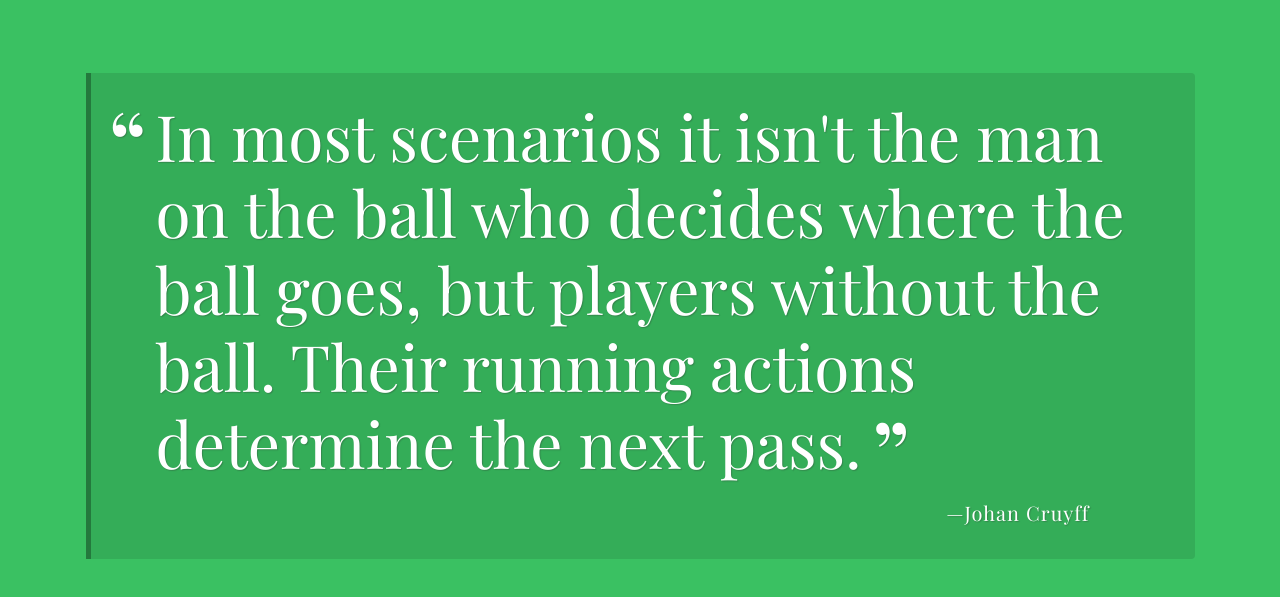
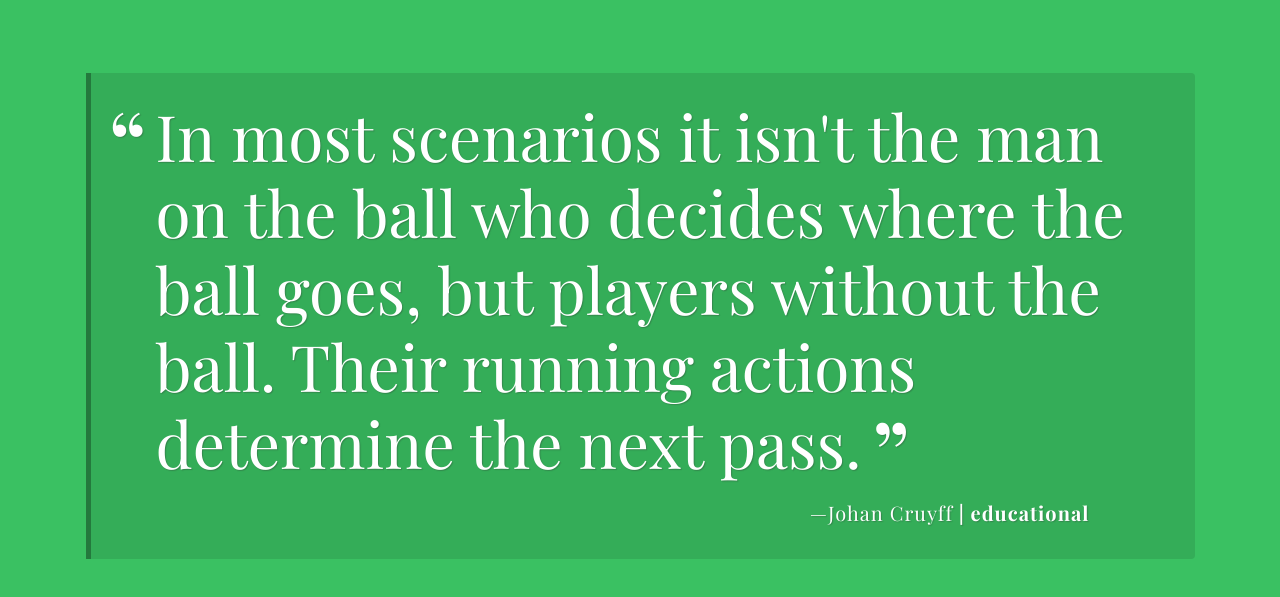
Before and after one commit to hadyfarhat/random_quote_generator, a plain HTML site: page src/index.html in a window 1280 px wide. Both pictures are taken after a click on the button "Show another quote". Shown: the part 147-744 px from the top of the page. Drawn offline with nearby package versions, Linux system fonts and the light colour scheme; a web font is replaced by a local one.

Commit message:
Add tag property to quote objects

```diff
--- a/src/css/styles.css
+++ b/src/css/styles.css
@@ -115,6 +115,14 @@ h1 {
   font-style: normal;
 }
 
+.tag:before {
+  content: " | ";
+}
+
+.tag {
+  font-weight: 800;
+}
+
 @media (min-width: 768px) {
   body {
     padding: 25px;
--- a/src/js/script.js
+++ b/src/js/script.js
@@ -9,35 +9,43 @@ project 1 - A Random Quote Generator
 var quotes = [
     {
         quote: "The problem you see, it is easy. Most eyes can see what the player can do, but few eyes can see the effect the player has.",
-        source: "Andrea Pirlo"
+        source: "Andrea Pirlo",
+        tag: "educational"
     },
     {
         quote: "God gives gifts to everyone. Some can write. Some can sing. He gave me the skill to play football and I'm making the most of it.",
-        source: "Ronaldinho"
+        source: "Ronaldinho",
+        tag: "spiritual"
     },
     {
         quote: "In most scenarios it isn't the man on the ball who decides where the ball goes, but players without the ball. Their running actions determine the next pass.",
-        source: "Johan Cruyff"
+        source: "Johan Cruyff",
+        tag: "educational"
     },
     {
         quote: "Goals are only important if they win games.",
-        source: "Lionel Messi"
+        source: "Lionel Messi",
+        tag: "inspirational"
     },
     {
         quote: "Your love makes me strong. Your hate makes me unstoppable.",
-        source: "Cristiano Ronaldo"
+        source: "Cristiano Ronaldo",
+        tag: "motivational"
     },
     {
         quote: "Football is played in the head. Your feet are just the tools.",
-        source: "Andrea Pirlo"
+        source: "Andrea Pirlo",
+        tag: "educational"
     },
     {
         quote: "If you train badly, you play badly. If you work like a beast in training, you play the same way.",
-        source: "Pep Guardiola"
+        source: "Pep Guardiola",
+        tag: "motivational"
     },
     {
         quote: "I've never played for a draw in my life.",
         source: "Sir Alex Ferguson",
+        tag: "motivational",
         citation: "Alex Ferguson: My Autobiography",
         year: 2013
     }
@@ -72,6 +80,9 @@ const printQuote = () => {
     if (randomQuote.year) {
         html += `<span class="year">${randomQuote.year}</span>`;
     }
+    if (randomQuote.tag) {
+        html += `<span class="tag">${randomQuote.tag}</span>`;
+    }
     html += "</p>";
 
     document.getElementById('quote-box').innerHTML = html;
```
